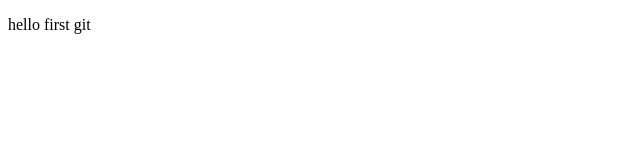
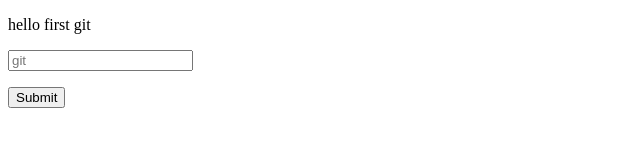
Before and after one commit to khwasi87/git-assignment, a plain HTML site: page index.html in a window 1280 px wide. Shown: the whole page, without its empty margins (0-640 px from the left). Drawn offline with Linux system fonts and the light colour scheme.

Commit message:
modified index.html

```diff
--- a/index.html
+++ b/index.html
@@ -8,5 +8,7 @@
 </head>
 <body>
     <p>hello first git</p>
+    <p><input type="text" id="text" placeholder="git"></p>
+    <p><input type="submit" id="login" placeholder="submit"></p>
 </body>
 </html>
```
